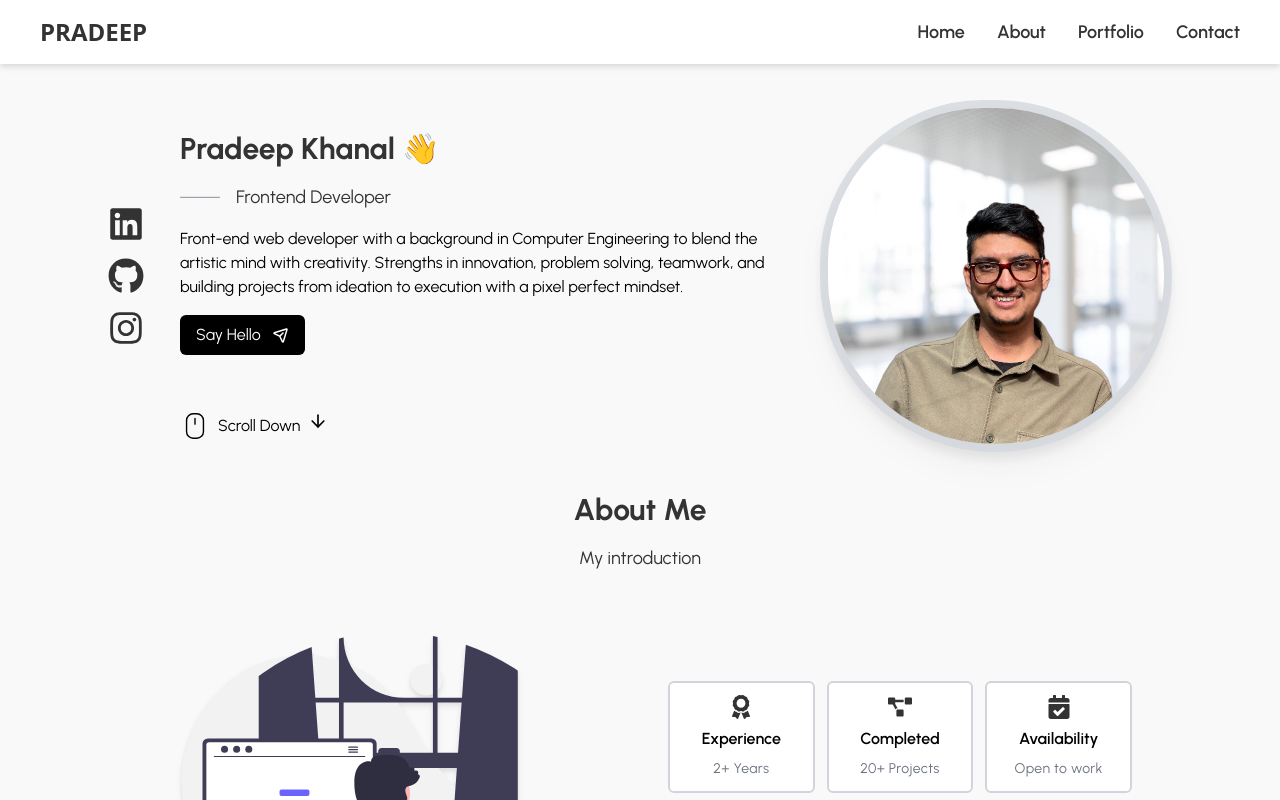
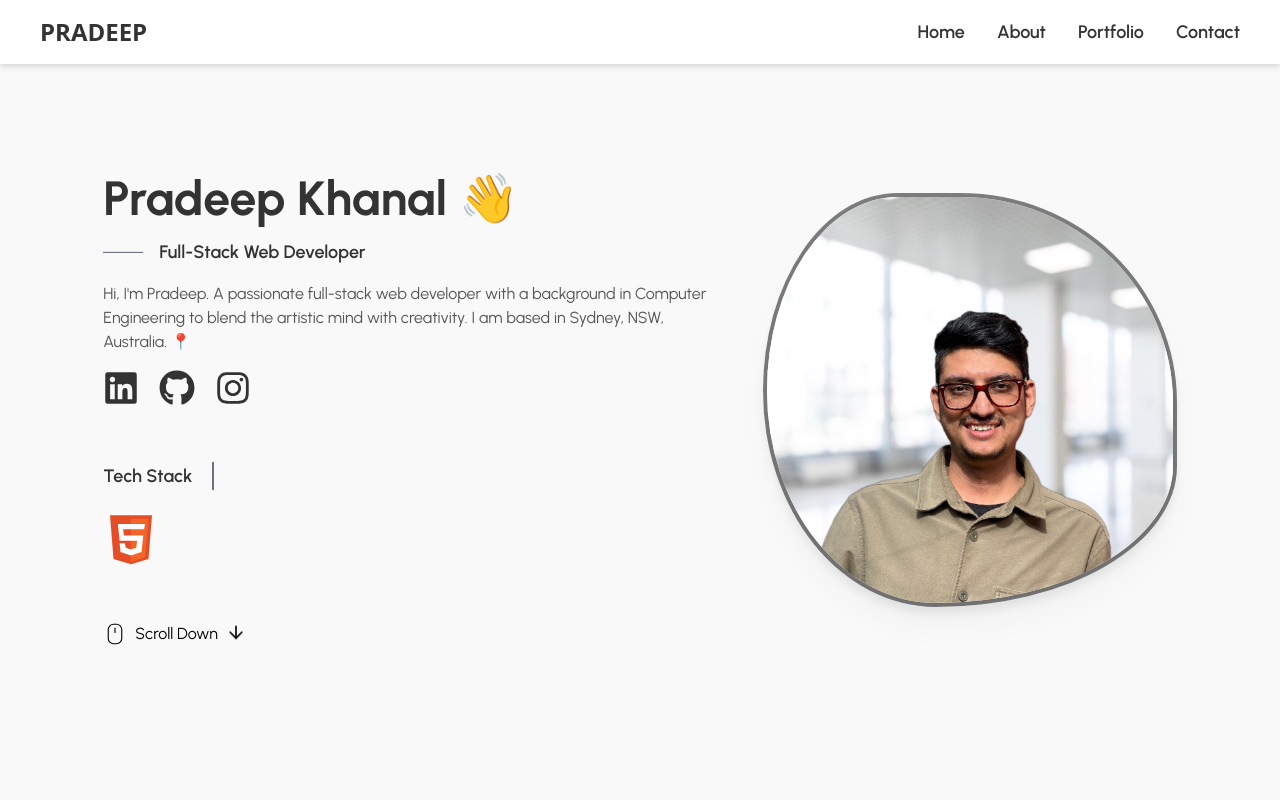
Before and after one commit to pradeepkhanal23/react-portfolio, a React (Vite) app: page / in a window 1280 px wide. Shown: the top 800 px of the page. Built offline with nearby package versions, Linux system fonts and the light colour scheme; a web font is replaced by a local one.

Commit message:
hero section refactor underway

```diff
--- /dev/null
+++ b/src/assets/icons/index.js
@@ -0,0 +1,3 @@
+import html from "./html.svg";
+
+export { html };
--- a/src/index.css
+++ b/src/index.css
@@ -21,22 +21,19 @@ body {
 /* Custom CSS for the bubble animation */
 @keyframes bubble-motion {
   0% {
-    border-top-left-radius: 60%;
-    border-top-right-radius: 55%;
-    border-bottom-left-radius: 40%;
-    border-bottom-right-radius: 55%;
+    border-radius: 60% 40% 30% 70%/60% 30% 70% 40%;
   }
 
+  50% {
+    border-radius: 30% 60% 70% 40%/50% 60% 30% 60%;
+  }
   100% {
-    border-top-left-radius: 55%;
-    border-top-right-radius: 60%;
-    border-bottom-left-radius: 60%;
-    border-bottom-right-radius: 60%;
+    border-radius: 60% 40% 30% 70%/60% 30% 70% 40%;
   }
 }
 
 .bubble-image {
-  animation: bubble-motion 2s infinite ease-in-out alternate;
+  animation: bubble-motion 10s infinite ease-in-out alternate;
 }
 
 .sidebar {
@@ -49,11 +46,7 @@ body {
 
 /* Custom utility css */
 .title {
-  @apply text-3xl font-bold;
-}
-
-.subtitle {
-  @apply text-lg;
+  @apply text-4xl md:text-5xl font-bold;
 }
 
 .btn {
@@ -61,11 +54,11 @@ body {
 }
 
 .subtle {
-  @apply text-gray-500 tracking-wide text-sm;
+  @apply text-[#545454] tracking-wide text-sm;
 }
 
 .para {
-  @apply text-black tracking-normal text-base;
+  @apply text-[#545454] tracking-normal text-base;
 }
 
 /* Navbar section */
@@ -89,23 +82,23 @@ body {
 
 /* Hero Section */
 .hero-section {
-  @apply p-5 container mx-auto flex flex-wrap items-center justify-center gap-3 lg:gap-5;
+  @apply p-5 container mx-auto flex flex-col md:flex-row md:gap-x-10 items-center justify-center gap-y-10;
 }
 
 .hero-text {
-  @apply flex flex-col items-start space-y-4 lg:w-1/2;
-}
-
-.hero-social-icons {
-  @apply flex flex-col space-y-4 mr-4;
+  @apply flex flex-col items-center md:items-start space-y-4 lg:w-1/2;
 }
 
 .scroll-button {
-  @apply mt-6 text-black text-base hidden lg:flex lg:items-center gap-x-2;
+  @apply mt-6 text-black text-base flex lg:items-center gap-x-2;
 }
 
+/* .hero-image {
+  @apply rounded-full drop-shadow-xl object-cover border-black/70 border-opacity-75 border-2  md:order-3 h-[13rem] w-[13rem] md:h-[18rem] md:w-[18rem] lg:h-[22rem] lg:w-[22rem];
+} */
+
 .hero-image {
-  @apply rounded-full drop-shadow-xl object-cover border-gray-300 border-opacity-75 border-8  lg:order-3 h-[13rem] w-[13rem] md:h-[18rem] md:w-[18rem] lg:h-[22rem] lg:w-[22rem];
+  @apply rounded-full drop-shadow-xl object-cover border-black/50 border-opacity-75 border-4  md:order-3 w-2/3 h-2/3 md:w-1/2 md:h-1/2 lg:w-1/3 lg:h-1/3;
 }
 
 /* About Section */
--- a/src/pages/Hero.jsx
+++ b/src/pages/Hero.jsx
@@ -1,24 +1,13 @@
-import { PiPaperPlaneTiltBold, PiMouseSimpleLight } from "react-icons/pi";
+import { PiMouseSimpleLight } from "react-icons/pi";
 import { FiArrowDown } from "react-icons/fi";
 import ProfileImage from "../assets/profile-picture.png";
 import { socialMedia } from "../utils/helpers";
+import { html } from "../assets/icons/index";
 
 const Hero = () => {
   return (
     <>
-      <section className="hero-section mt-[5rem]">
-        {/* Social Icons */}
-        <div className="hero-social-icons ">
-          {socialMedia.map((social) => {
-            const { id, icon, linkPath } = social;
-            return (
-              <a key={id} href={linkPath} target="_blank">
-                <span className="text-3xl lg:text-4xl">{icon}</span>
-              </a>
-            );
-          })}
-        </div>
-
+      <section className="hero-section min-h-screen ">
         {/* Hero Image Section */}
         <img
           className="hero-image bubble-image "
@@ -27,29 +16,44 @@ const Hero = () => {
         />
 
         {/* Hero Text Section */}
-        <div className="hero-text  mt-5 ">
-          <h1 className="title">
-            Pradeep Khanal <span>👋</span>
+        <div className="hero-text mt-5">
+          <h1 className="title text-center md:text-left">
+            Pradeep Khanal
+            <span> 👋</span>
           </h1>
-          <div className="flex items-center space-x-4">
-            <hr className="w-10 h-[.12rem] bg-gray-400" />
-            <h2 className="subtitle">Frontend Developer</h2>
+          <div className="flex items-center  space-x-4">
+            <hr className="w-10 h-[.15rem] bg-gray-500" />
+            <h2 className="font-semibold text-lg">Full-Stack Web Developer </h2>
           </div>
-          <p className="para">
-            Front-end web developer with a background in Computer Engineering to
-            blend the artistic mind with creativity. Strengths in innovation,
-            problem solving, teamwork, and building projects from ideation to
-            execution with a pixel perfect mindset.
+          <p className="para text-center md:text-left">
+            Hi, I'm Pradeep. A passionate full-stack web developer with a
+            background in Computer Engineering to blend the artistic mind with
+            creativity. I am based in Sydney, NSW, Australia. 📍
           </p>
-          <a href="#contact">
-            <button className="btn">
-              Say Hello <PiPaperPlaneTiltBold />
-            </button>
-          </a>
+
+          {/* Social Icons */}
+          <div className="flex items-center gap-x-5 ">
+            {socialMedia.map((social) => {
+              const { id, icon, linkPath } = social;
+              return (
+                <a key={id} href={linkPath} target="_blank">
+                  <span className="text-3xl lg:text-4xl">{icon}</span>
+                </a>
+              );
+            })}
+          </div>
+          <div className="pt-10 ">
+            <h2 className="text-lg mb-5 font-semibold underline underline-offset-4 md:no-underline md:border-r-2 border-gray-500 md:pr-5">
+              Tech Stack
+            </h2>
+            <div>
+              <img src={html} alt="html logo" className="h-14 w-14" />
+            </div>
+          </div>
           <div className="scroll-button pt-10">
-            <PiMouseSimpleLight className="text-3xl" />
+            <PiMouseSimpleLight className="h-6 w-6" />
             Scroll Down
-            <FiArrowDown className="animate-bounce text-xl" />
+            <FiArrowDown className="animate-bounce h-5 w-5" />
           </div>
         </div>
       </section>
```
Also changed, not shown: src/assets/icons/html.svg (added).
